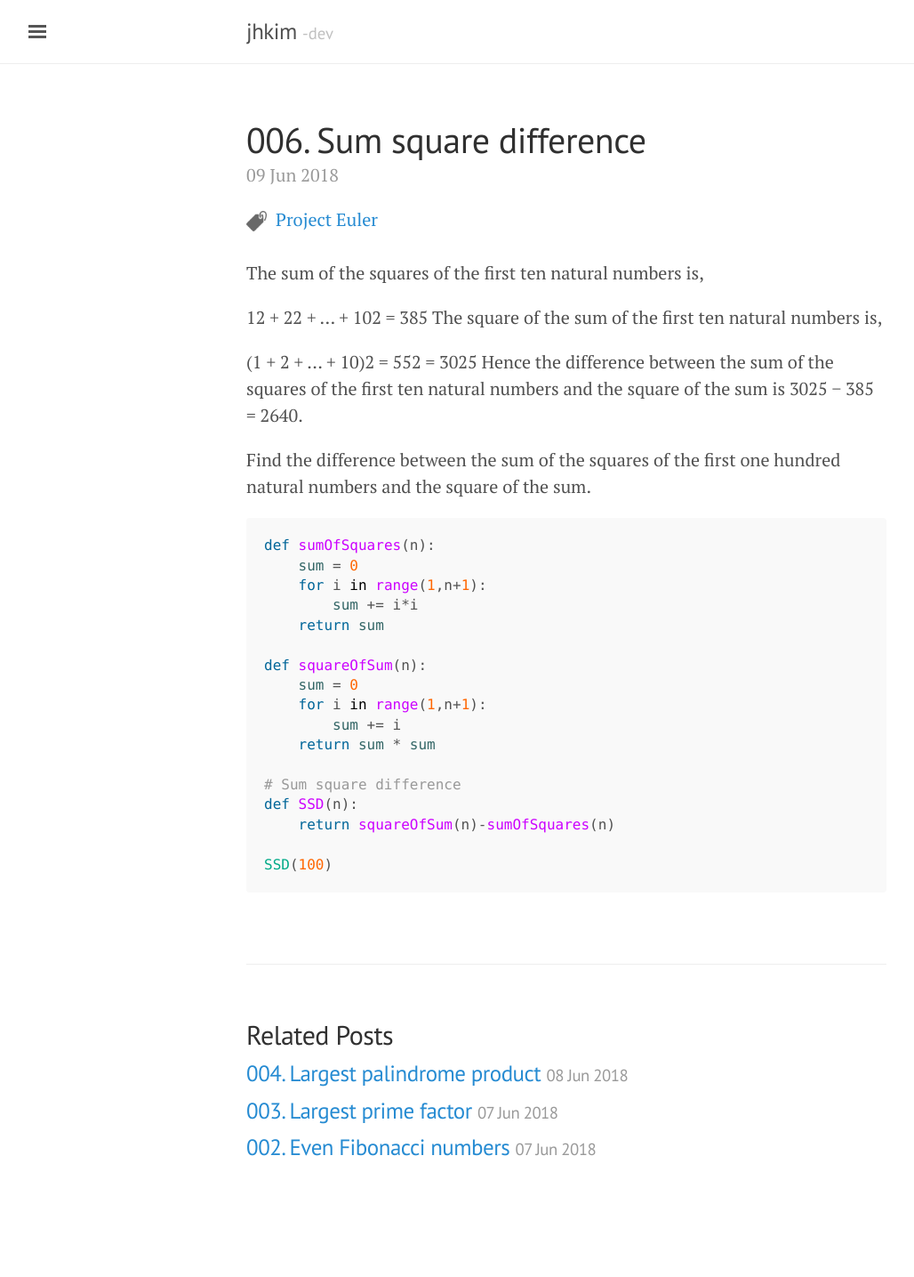
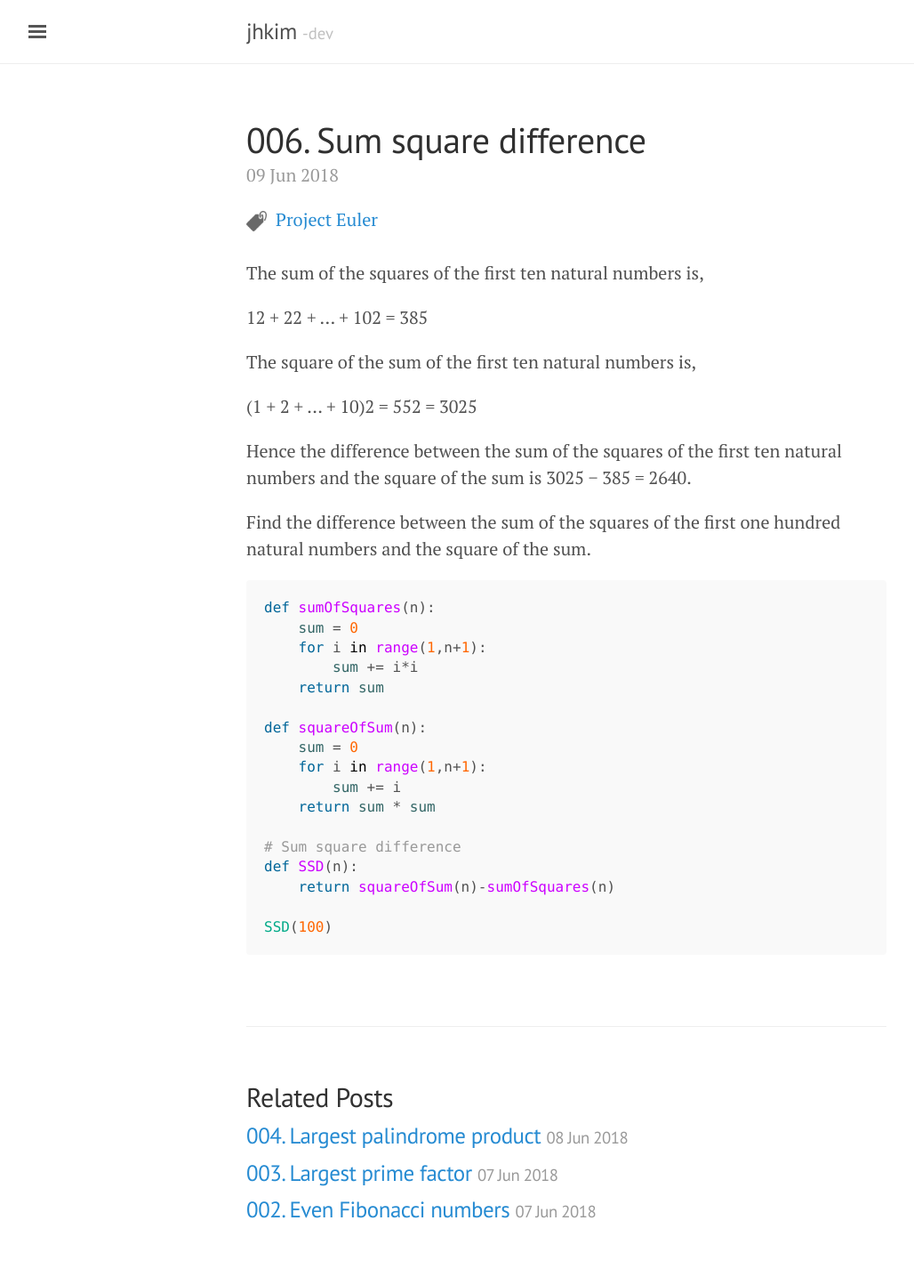
Before and after one commit to jhkim-dev/jhkim-dev.github.io, a Jekyll site: the page built from _posts/2018-06-09-6.-Sum-square-difference.md, in a window 1280 px wide. Shown: the whole page at 89% size, without its empty margins (3-1031 px from the left). Built offline with Jekyll 4.4.1, drawn with Linux system fonts in a browser that asks for light colours; before the commit the page ends 1365 px from its top, so only the background shows below that.

```diff
--- a/_posts/2018-06-09-6.-Sum-square-difference.md
+++ b/_posts/2018-06-09-6.-Sum-square-difference.md
@@ -7,9 +7,13 @@ tags: [Project Euler]
 
 The sum of the squares of the first ten natural numbers is,
 
-12 + 22 + ... + 102 = 385 The square of the sum of the first ten natural numbers is,
+12 + 22 + ... + 102 = 385
 
-(1 + 2 + ... + 10)2 = 552 = 3025 Hence the difference between the sum of the squares of the first ten natural numbers and the square of the sum is 3025 − 385 = 2640.
+The square of the sum of the first ten natural numbers is,
+
+(1 + 2 + ... + 10)2 = 552 = 3025
+
+Hence the difference between the sum of the squares of the first ten natural numbers and the square of the sum is 3025 − 385 = 2640.
 
 Find the difference between the sum of the squares of the first one hundred natural numbers and the square of the sum.
 
```
